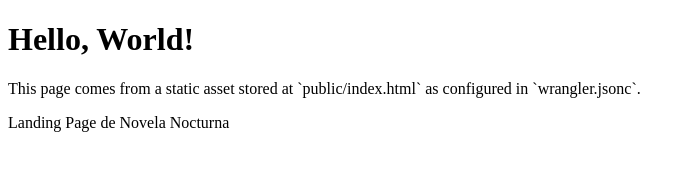
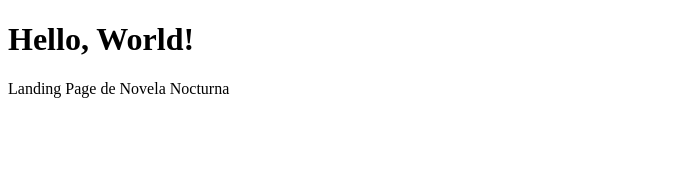
Before and after one commit to SanTMK/NovelaNocturna, a website: page public/index.html in a window 1280 px wide. Shown: the whole page, without its empty margins (0-695 px from the left). Drawn offline with Linux system fonts and the light colour scheme.

Commit message:
test de cambios en pagina web

```diff
--- a/public/index.html
+++ b/public/index.html
@@ -7,7 +7,7 @@
 	</head>
 	<body>
 		<h1 id="heading">Hello, World!</h1>
-		<p>This page comes from a static asset stored at `public/index.html` as configured in `wrangler.jsonc`.</p>
+
 		<p>Landing Page de Novela Nocturna</p>
 	</body>
 </html>
```
